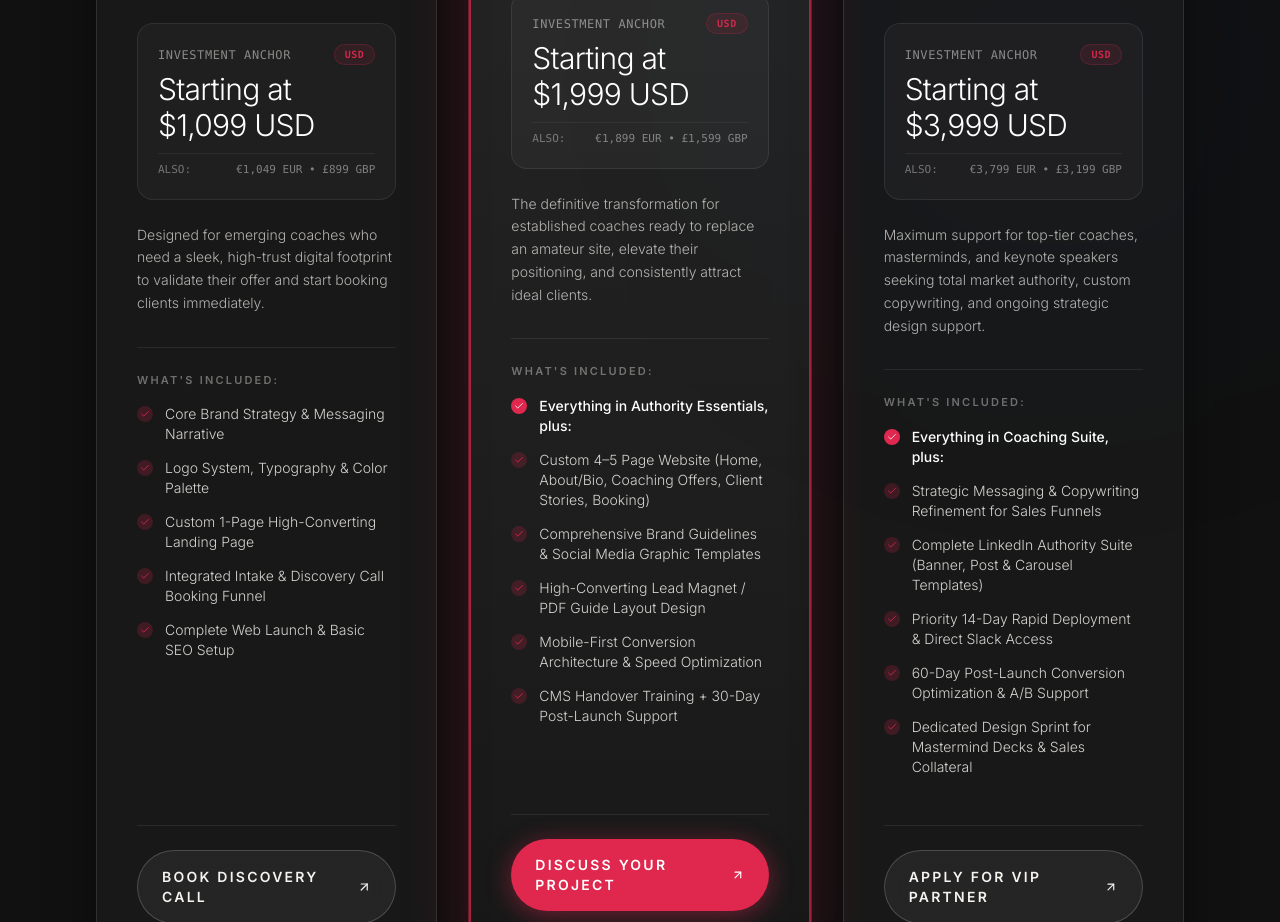
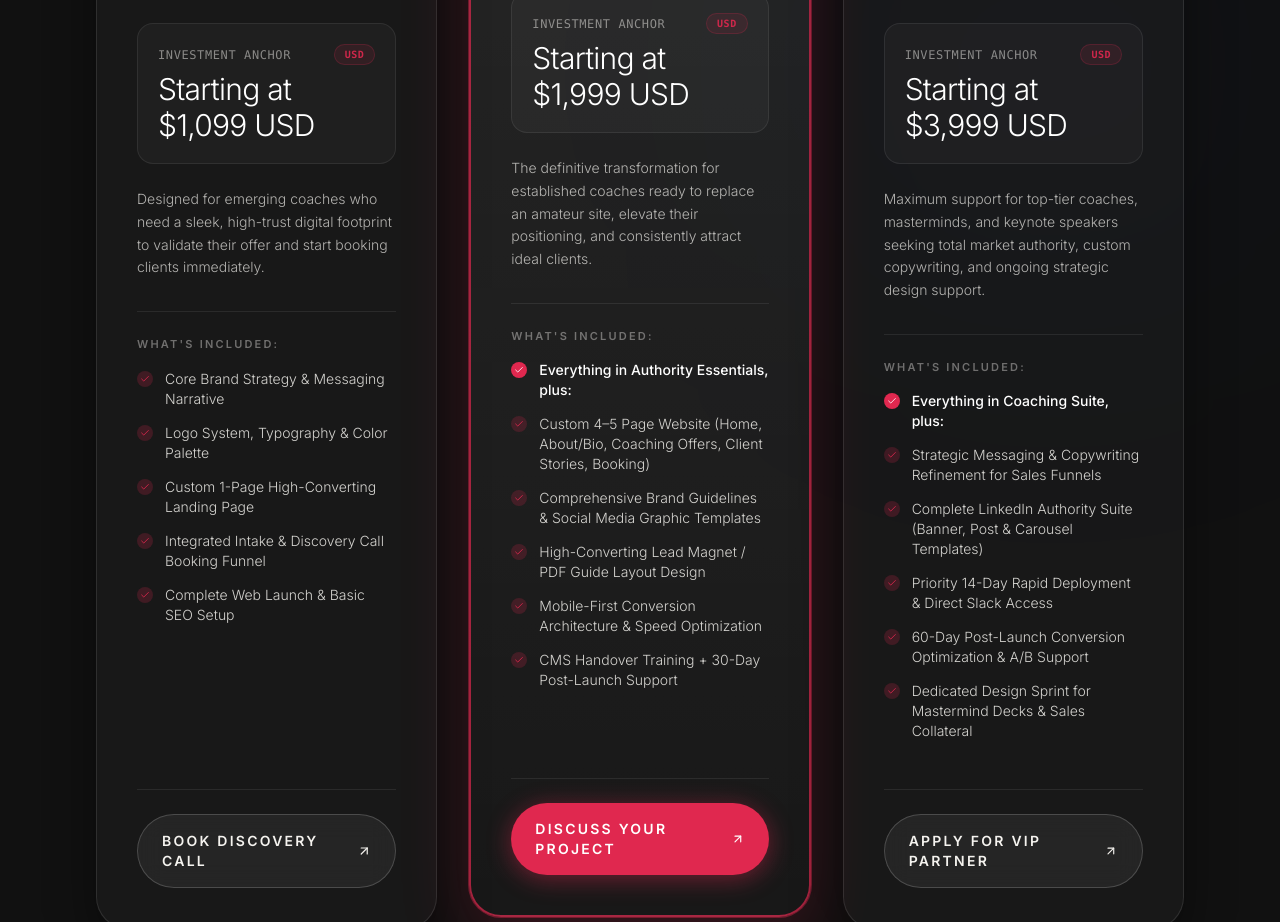
Before and after one commit to miskathoss/miskathossain, a Next.js app: page /pricing in a window 1280 px wide. Shown: the part 960-1882 px from the top of the page. Built offline with nearby package versions, Linux system fonts and the light colour scheme.

Commit message:
Remove secondary cross-currency 'Also:' text from pricing cards

```diff
--- a/src/app/pricing/PricingClient.tsx
+++ b/src/app/pricing/PricingClient.tsx
@@ -324,27 +324,6 @@ export function PricingClient() {
                     <div className="text-2xl sm:text-3xl font-light tracking-tight text-white transition-all duration-200">
                       {tier.prices[selectedCurrency]}
                     </div>
-                    {/* Cross-Currency Equivalents */}
-                    <div className="mt-2.5 pt-2 border-t border-white/[0.06] flex items-center justify-between text-[11px] font-mono text-cream/45">
-                      <span className="uppercase text-cream/40">Also:</span>
-                      <span className="text-right">
-                        {selectedCurrency === "USD" && (
-                          <>
-                            {tier.prices.EUR.replace("Starting at ", "")} &bull; {tier.prices.GBP.replace("Starting at ", "")}
-                          </>
-                        )}
-                        {selectedCurrency === "EUR" && (
-                          <>
-                            {tier.prices.USD.replace("Starting at ", "")} &bull; {tier.prices.GBP.replace("Starting at ", "")}
-                          </>
-                        )}
-                        {selectedCurrency === "GBP" && (
-                          <>
-                            {tier.prices.USD.replace("Starting at ", "")} &bull; {tier.prices.EUR.replace("Starting at ", "")}
-                          </>
-                        )}
-                      </span>
-                    </div>
                   </div>
 
                   {/* Description */}
```
